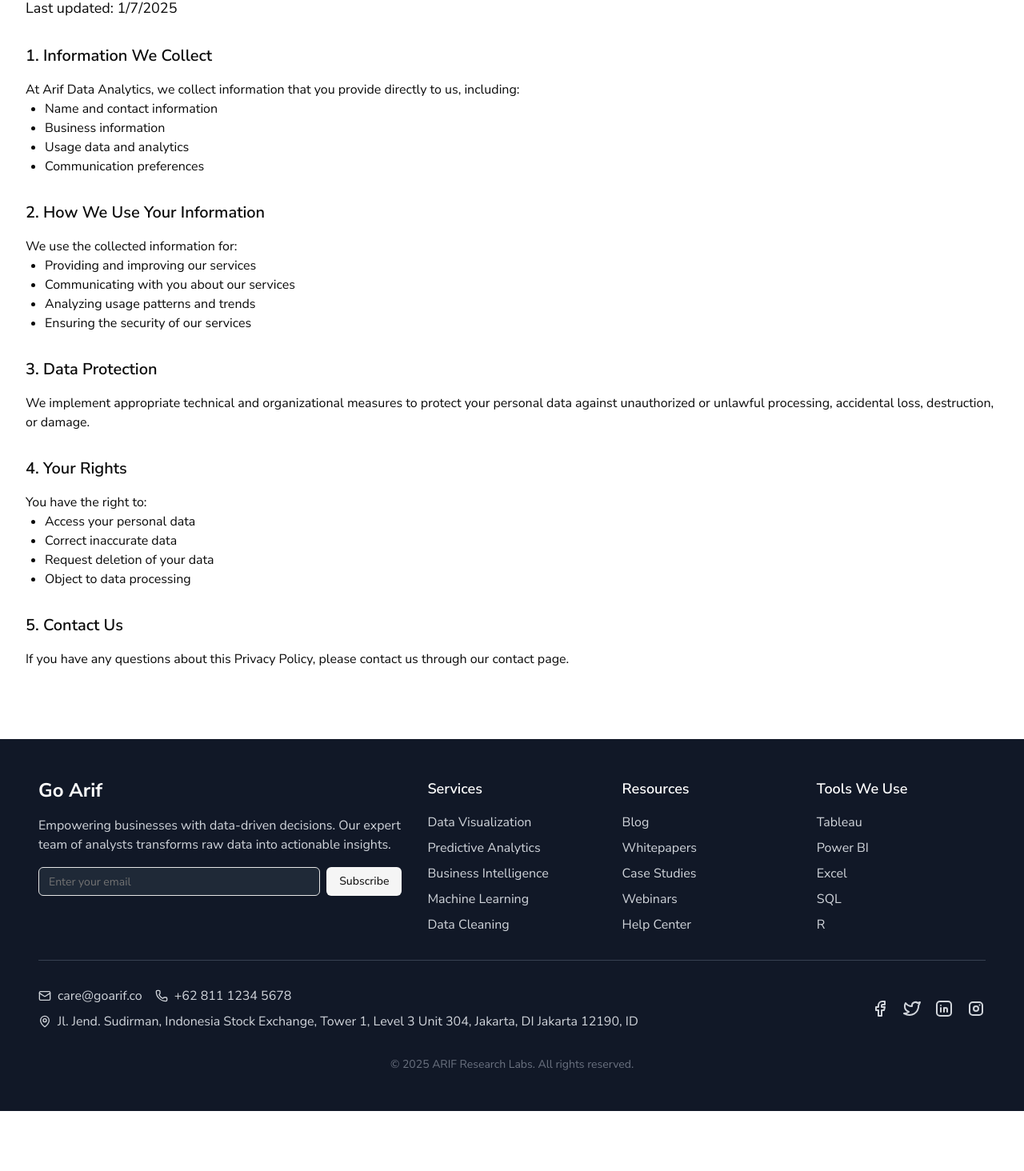
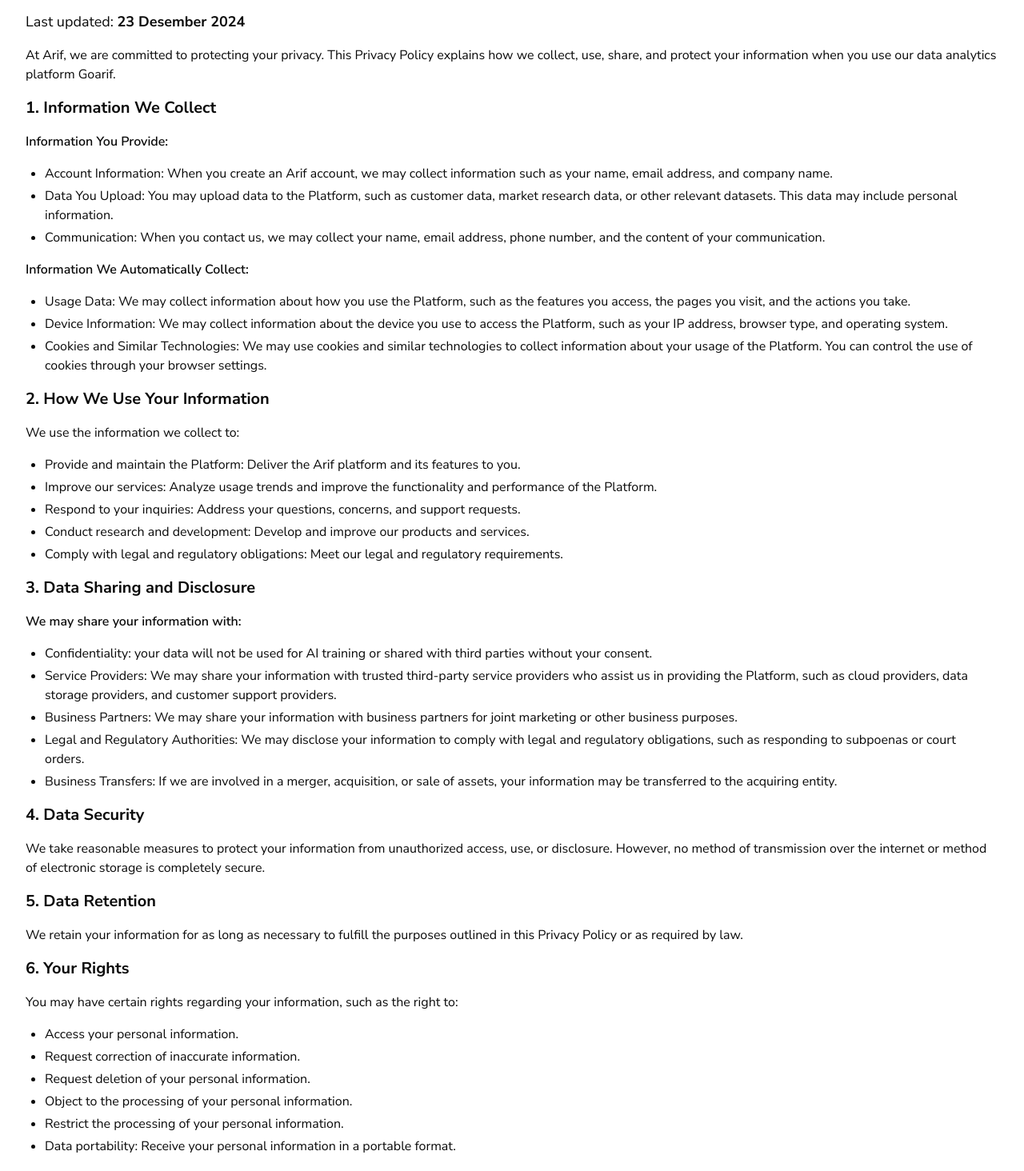
Before and after one commit to gariftech/goarif-profile, a Next.js app: page /privacy-policy in a window 1280 px wide. Shown: the part 221-1685 px from the top of the page at 80% size. Before the commit the page ends 1610 px from the top, so only its background shows below. Built offline with nearby package versions, Linux system fonts and the light colour scheme.

Commit message:
fix: update content site

```diff
--- a/src/app/(site)/about/page.tsx
+++ b/src/app/(site)/about/page.tsx
@@ -18,7 +18,7 @@
           if you are:
         </p>
 
-        <ul className="list-disc pl-6">
+        <ul className="list-disc pl-6 space-y-1">
           <li>
             <strong>Marketing Professionals:</strong> managers and brand managers, who need to
             understand consumer behavior, segment their audience, and market sentiments
@@ -41,7 +41,7 @@
 
         <p>Ready to Experience Arif? Take the first step towards smarter data-driven decisions:</p>
 
-        <ul className="list-disc pl-6">
+        <ul className="list-disc pl-6 space-y-1">
           <li>
             <strong>Try It Free:</strong> Explore Arif&apos;s features at no cost. Get Started Now.
           </li>
--- a/src/app/(site)/privacy-policy/page.tsx
+++ b/src/app/(site)/privacy-policy/page.tsx
@@ -1,4 +1,7 @@
 import { Metadata } from 'next'
+import Link from 'next/link'
+import { Separator } from '~/components/ui/separator'
+import { formatLocalDate } from '~/lib/date'
 
 export const metadata: Metadata = {
   title: 'Go Arif Privacy Policy - Secure AI Data Analysis & Visualization',
@@ -10,48 +13,147 @@
   return (
     <section className="container py-10 flex-1">
       <h1 className="text-4xl font-bold mb-6">Privacy Policy</h1>
-      <div className="prose prose-gray dark:prose-invert max-w-none">
-        <p className="text-lg mb-4">Last updated: {new Date().toLocaleDateString()}</p>
+      <Separator className="my-4" />
+      <div className="prose prose-gray dark:prose-invert max-w-none space-y-4">
+        <p className="text-lg">
+          Last updated:{' '}
+          <strong>{formatLocalDate(new Date('2024-12-23 00:00'), 'dd MMMM yyyy')}</strong>
+        </p>
+        <p>
+          At Arif, we are committed to protecting your privacy. This Privacy Policy explains how we
+          collect, use, share, and protect your information when you use our data analytics platform
+          Goarif.
+        </p>
 
-        <h2 className="text-xl font-semibold mt-8 mb-4">1. Information We Collect</h2>
-        <p>
-          At Arif Data Analytics, we collect information that you provide directly to us, including:
-        </p>
-        <ul className="list-disc pl-6 mb-4">
-          <li>Name and contact information</li>
-          <li>Business information</li>
-          <li>Usage data and analytics</li>
-          <li>Communication preferences</li>
+        <h2 className="text-xl font-bold mt-8">1. Information We Collect</h2>
+        <p className="font-semibold">Information You Provide:</p>
+        <ul className="list-disc pl-6 space-y-1">
+          <li>
+            Account Information: When you create an Arif account, we may collect information such as
+            your name, email address, and company name.
+          </li>
+          <li>
+            Data You Upload: You may upload data to the Platform, such as customer data, market
+            research data, or other relevant datasets. This data may include personal information.
+          </li>
+          <li>
+            Communication: When you contact us, we may collect your name, email address, phone
+            number, and the content of your communication.
+          </li>
         </ul>
 
-        <h2 className="text-xl font-semibold mt-8 mb-4">2. How We Use Your Information</h2>
-        <p>We use the collected information for:</p>
-        <ul className="list-disc pl-6 mb-4">
-          <li>Providing and improving our services</li>
-          <li>Communicating with you about our services</li>
-          <li>Analyzing usage patterns and trends</li>
-          <li>Ensuring the security of our services</li>
+        <p className="font-semibold">Information We Automatically Collect:</p>
+        <ul className="list-disc pl-6 space-y-1">
+          <li>
+            Usage Data: We may collect information about how you use the Platform, such as the
+            features you access, the pages you visit, and the actions you take.
+          </li>
+          <li>
+            Device Information: We may collect information about the device you use to access the
+            Platform, such as your IP address, browser type, and operating system.
+          </li>
+          <li>
+            Cookies and Similar Technologies: We may use cookies and similar technologies to collect
+            information about your usage of the Platform. You can control the use of cookies through
+            your browser settings.
+          </li>
         </ul>
 
-        <h2 className="text-xl font-semibold mt-8 mb-4">3. Data Protection</h2>
+        <h2 className="text-xl font-bold mt-8">2. How We Use Your Information</h2>
+        <p>We use the information we collect to:</p>
+        <ul className="list-disc pl-6 space-y-1">
+          <li>
+            Provide and maintain the Platform: Deliver the Arif platform and its features to you.
+          </li>
+          <li>
+            Improve our services: Analyze usage trends and improve the functionality and performance
+            of the Platform.
+          </li>
+          <li>
+            Respond to your inquiries: Address your questions, concerns, and support requests.
+          </li>
+          <li>Conduct research and development: Develop and improve our products and services.</li>
+          <li>
+            Comply with legal and regulatory obligations: Meet our legal and regulatory
+            requirements.
+          </li>
+        </ul>
+
+        <h2 className="text-xl font-bold mt-8">3. Data Sharing and Disclosure </h2>
+        <p className="font-semibold">We may share your information with:</p>
+        <ul className="list-disc pl-6 space-y-1">
+          <li>
+            Confidentiality: your data will not be used for AI training or shared with third parties
+            without your consent.
+          </li>
+          <li>
+            Service Providers: We may share your information with trusted third-party service
+            providers who assist us in providing the Platform, such as cloud providers, data storage
+            providers, and customer support providers.
+          </li>
+          <li>
+            Business Partners: We may share your information with business partners for joint
+            marketing or other business purposes.
+          </li>
+          <li>
+            Legal and Regulatory Authorities: We may disclose your information to comply with legal
+            and regulatory obligations, such as responding to subpoenas or court orders.
+          </li>
+          <li>
+            Business Transfers: If we are involved in a merger, acquisition, or sale of assets, your
+            information may be transferred to the acquiring entity.
+          </li>
+        </ul>
+
+        <h2 className="text-xl font-bold mt-8">4. Data Security</h2>
         <p>
-          We implement appropriate technical and organizational measures to protect your personal
-          data against unauthorized or unlawful processing, accidental loss, destruction, or damage.
+          We take reasonable measures to protect your information from unauthorized access, use, or
+          disclosure. However, no method of transmission over the internet or method of electronic
+          storage is completely secure.
         </p>
 
-        <h2 className="text-xl font-semibold mt-8 mb-4">4. Your Rights</h2>
-        <p>You have the right to:</p>
-        <ul className="list-disc pl-6 mb-4">
-          <li>Access your personal data</li>
-          <li>Correct inaccurate data</li>
-          <li>Request deletion of your data</li>
-          <li>Object to data processing</li>
+        <h2 className="text-xl font-bold mt-8">5. Data Retention</h2>
+        <p>
+          We retain your information for as long as necessary to fulfill the purposes outlined in
+          this Privacy Policy or as required by law.
+        </p>
+
+        <h2 className="text-xl font-bold mt-8">6. Your Rights</h2>
+        <p>You may have certain rights regarding your information, such as the right to:</p>
+        <ul className="list-disc pl-6 space-y-1">
+          <li>Access your personal information. </li>
+          <li>Request correction of inaccurate information. </li>
+          <li>Request deletion of your personal information. </li>
+          <li>Object to the processing of your personal information. </li>
+          <li>Restrict the processing of your personal information.</li>
+          <li>Data portability: Receive your personal information in a portable format. </li>
         </ul>
+        <p>
+          To exercise these rights, please contact us at{' '}
+          <Link
+            href="mailto:care@goarif.co"
+            className="text-indigo-600 hover:underline hover:text-indigo-500"
+          >
+            care@goarif.co
+          </Link>
+        </p>
 
-        <h2 className="text-xl font-semibold mt-8 mb-4">5. Contact Us</h2>
+        <h2 className="text-xl font-bold mt-8">7. Changes to this Privacy Policy</h2>
         <p>
-          If you have any questions about this Privacy Policy, please contact us through our contact
-          page.
+          We may update this Privacy Policy from time to time. We will notify you of any material
+          changes by posting the updated policy on our website and, if necessary, by other means
+          such as email.
+        </p>
+
+        <h2 className="text-xl font-bold mt-8">8. Contact Us</h2>
+        <p>
+          If you have any questions about this Privacy Policy, please contact us at{' '}
+          <Link
+            href="mailto:care@goarif.co"
+            className="text-indigo-600 hover:underline hover:text-indigo-500"
+          >
+            care@goarif.co
+          </Link>
         </p>
       </div>
     </section>
--- a/src/app/(site)/term-of-service/page.tsx
+++ b/src/app/(site)/term-of-service/page.tsx
@@ -1,57 +1,158 @@
 import { Metadata } from 'next'
+import Link from 'next/link'
+import { Separator } from '~/components/ui/separator'
+import { formatLocalDate } from '~/lib/date'
 
 export const metadata: Metadata = {
-  title:
-    'Go Arif Term of Service: AI-Powered Data Analytics Platform  | Easy-to-use Insights',
-  description:
-    `Discover Go Arif's AI-powered data analytics platform Terms of Service. Read how our platform empowers professionals, researchers, academics, and journalists to unlock insights from their data. Learn more about our terms and get started today.`,
+  title: 'Go Arif Term of Service: AI-Powered Data Analytics Platform  | Easy-to-use Insights',
+  description: `Discover Go Arif's AI-powered data analytics platform Terms of Service. Read how our platform empowers professionals, researchers, academics, and journalists to unlock insights from their data. Learn more about our terms and get started today.`,
 }
 
 export default function TermOfServicePage() {
   return (
     <section className="container py-10 flex-1">
       <h1 className="text-4xl font-bold mb-6">Terms of Service</h1>
-      <div className="prose prose-gray dark:prose-invert max-w-none">
-        <p className="text-lg mb-4">Last updated: {new Date().toLocaleDateString()}</p>
+      <Separator className="my-4" />
+      <div className="prose prose-gray dark:prose-invert max-w-none space-y-4">
+        <p className="text-lg">
+          Last updated:{' '}
+          <strong>{formatLocalDate(new Date('2024-12-23 00:00'), 'dd MMMM yyyy')}</strong>
+        </p>
+        <p>
+          Welcome to Arif! By using our platform, you agree to the following Terms and Conditions.
+          Please read them carefully.
+        </p>
+        <h2 className="text-xl font-bold mt-8">1. Definitions</h2>
+        <ul className="list-disc pl-6 space-y-1">
+          <li>{`"Platform" refers to the Arif application, website, and related services.`}</li>
+          <li>{`"User" refers to any individual or entity using the Platform.`}</li>
+          <li>
+            {`"Content" refers to any data, insights, or materials generated or uploaded through the
+            Platform.`}
+          </li>
+        </ul>
+        <h2 className="text-xl font-bold mt-8">2. Acceptance of Terms</h2>
+        <p>
+          By accessing or using the Platform, you confirm that you have read, understood, and agreed
+          to these Terms and Conditions. If you do not agree, you must not use the Platform.
+        </p>
+        <h2 className="text-xl font-bold mt-8">3. User Responsibilities</h2>
+        <ul className="list-disc pl-6 space-y-1">
+          <li>
+            Account Security: Users are responsible for maintaining the confidentiality of their
+            account credentials and are liable for all activities under their account.
+          </li>
+          <li>
+            Data Integrity: Users must ensure that all data uploaded to the Platform is lawful and
+            does not violate the rights of any third party.
+          </li>
+          <li>
+            Compliance: Users must comply with all applicable laws and regulations while using the
+            Platform.
+          </li>
+        </ul>
+        <h2 className="text-xl font-bold mt-8">4. Platform Usage</h2>
+        <ul className="list-disc pl-6 space-y-1">
+          <li>
+            License: Arif grants Users a non-exclusive, non-transferable license to use the
+            Platform.
+          </li>
+          <li>Prohibited Activities: Users may not:</li>
+          <ul className="list-disc pl-6 space-y-1">
+            <li>Reverse-engineer or attempt to access the Platform’s source code.</li>
+            <li>Use the Platform for unlawful activities.</li>
+            <li>Share login credentials or allow unauthorized access.</li>
+          </ul>
+          <li>
+            Service Modifications: Arif reserves the right to modify or discontinue any part of the
+            Platform without notice.
+          </li>
+        </ul>
 
-        <h2 className="text-xl font-semibold mt-8 mb-4">1. Agreement to Terms</h2>
+        <h2 className="text-xl font-bold mt-8">5. Fees and Payments</h2>
+        <ul className="list-disc pl-6 space-y-1">
+          <li>Subscription Plans: Users must pay subscription fees based on the chosen plan.</li>
+          <li>Billing: Payments are due as specified during subscription signup.</li>
+          <li>
+            Refunds: Refunds are only available under specific conditions outlined in our Refund
+            Policy.
+          </li>
+        </ul>
+
+        <h2 className="text-xl font-bold mt-8">6. Intellectual Property</h2>
+        <ul className="list-disc pl-6 space-y-1">
+          <li>
+            Ownership: Arif retains all rights, title, and interest in the Platform and its Content.
+          </li>
+          <li>
+            User Content: Users retain ownership of data uploaded to the Platform. By uploading
+            data, Users grant Arif a license to process and analyze it for Platform functionality.
+            Arif will not use uploaded data for training its AI models or for any purpose outside of
+            providing the agreed-upon services.
+          </li>
+        </ul>
+
+        <h2 className="text-xl font-bold mt-8">7. Data Privacy</h2>
+        <ul className="list-disc pl-6 space-y-1">
+          <li>
+            Security: Arif implements industry-standard security measures to protect User data.
+          </li>
+          <li>
+            Privacy Policy: By using the Platform, Users consent to the collection and use of their
+            data as described in the Privacy Policy.
+          </li>
+        </ul>
+
+        <h2 className="text-xl font-bold mt-8">8. Limitation of Liability</h2>
+        <ul className="list-disc pl-6 space-y-1">
+          <li>
+            {`No Warranty: The Platform is provided "as is," without warranties of any kind.`}
+          </li>
+          <li>
+            Liability Cap: Arif’s total liability to any User for any claim is limited to the fees
+            paid by the User in the last six months.
+          </li>
+          <li>
+            Third-Party Services: Arif is not responsible for third-party services integrated with
+            the Platform.
+          </li>
+        </ul>
+
+        <h2 className="text-xl font-bold mt-8">9. Termination</h2>
+        <ul className="list-disc pl-6 space-y-1">
+          <li>By User: Users may terminate their account at any time.</li>
+          <li>
+            By Arif: Arif may suspend or terminate access for violations of these Terms or other
+            reasonable causes.
+          </li>
+        </ul>
+
+        <h2 className="text-xl font-bold mt-8">10. Governing Law</h2>
         <p>
-          By accessing or using Arif Data Analytics services, you agree to be bound by these Terms
-          of Service and all applicable laws and regulations.
+          These Terms are governed by and construed in accordance with the laws of the State of the
+          Republic of Indonesia, and any legal action arising from or related to these Terms shall
+          be filed only in the courts located in the Republic of Indonesia.
         </p>
 
-        <h2 className="text-xl font-semibold mt-8 mb-4">2. Services</h2>
+        <h2 className="text-xl font-bold mt-8">11. Changes to Terms</h2>
         <p>
-          We provide data analytics and consulting services. We reserve the right to modify,
-          suspend, or discontinue any part of our services at any time.
+          Arif reserves the right to update these Terms and Conditions. Users will be notified of
+          significant changes and their continued use of the Platform constitutes acceptance of the
+          updated Terms.
         </p>
 
-        <h2 className="text-xl font-semibold mt-8 mb-4">3. User Responsibilities</h2>
-        <ul className="list-disc pl-6 mb-4">
-          <li>Provide accurate information</li>
-          <li>Maintain confidentiality of account credentials</li>
-          <li>Use services in compliance with applicable laws</li>
-          <li>Respect intellectual property rights</li>
-        </ul>
-
-        <h2 className="text-xl font-semibold mt-8 mb-4">4. Intellectual Property</h2>
+        <h2 className="text-xl font-bold mt-8">12. Contact Information</h2>
         <p>
-          All content, features, and functionality of our services are owned by Arif Data Analytics
-          and are protected by international copyright, trademark, and other intellectual property
-          laws.
+          For questions about these Terms and Conditions, contact us at:{' '}
+          <Link
+            href="mailto:care@goarif.co"
+            className="text-indigo-600 hover:underline hover:text-indigo-500"
+          >
+            care@goarif.co
+          </Link>
         </p>
 
-        <h2 className="text-xl font-semibold mt-8 mb-4">5. Limitation of Liability</h2>
-        <p>
-          We shall not be liable for any indirect, incidental, special, consequential, or punitive
-          damages resulting from your use of our services.
-        </p>
-
-        <h2 className="text-xl font-semibold mt-8 mb-4">6. Changes to Terms</h2>
-        <p>
-          We reserve the right to modify these terms at any time. Continued use of our services
-          after such modifications constitutes acceptance of the updated terms.
-        </p>
+        <p>Thank you for using Arif. We’re here to empower your data-driven journey!</p>
       </div>
     </section>
   )
--- a/src/components/layout/footer.tsx
+++ b/src/components/layout/footer.tsx
@@ -188,8 +188,8 @@
                   <ContactLink href="mailto:care@goarif.co" icon={<Mail className="h-4 w-4" />}>
                     care@goarif.co
                   </ContactLink>
-                  <ContactLink href="tel:+6281112345678" icon={<Phone className="h-4 w-4" />}>
-                    +62 811 1234 5678
+                  <ContactLink href="tel:+61435544559" icon={<Phone className="h-4 w-4" />}>
+                  +61 435 544 559
                   </ContactLink>
                 </div>
                 <ContactLink
```
Also changed, not shown: src/app/(site)/contact/page.tsx (+11 -7 lines).
